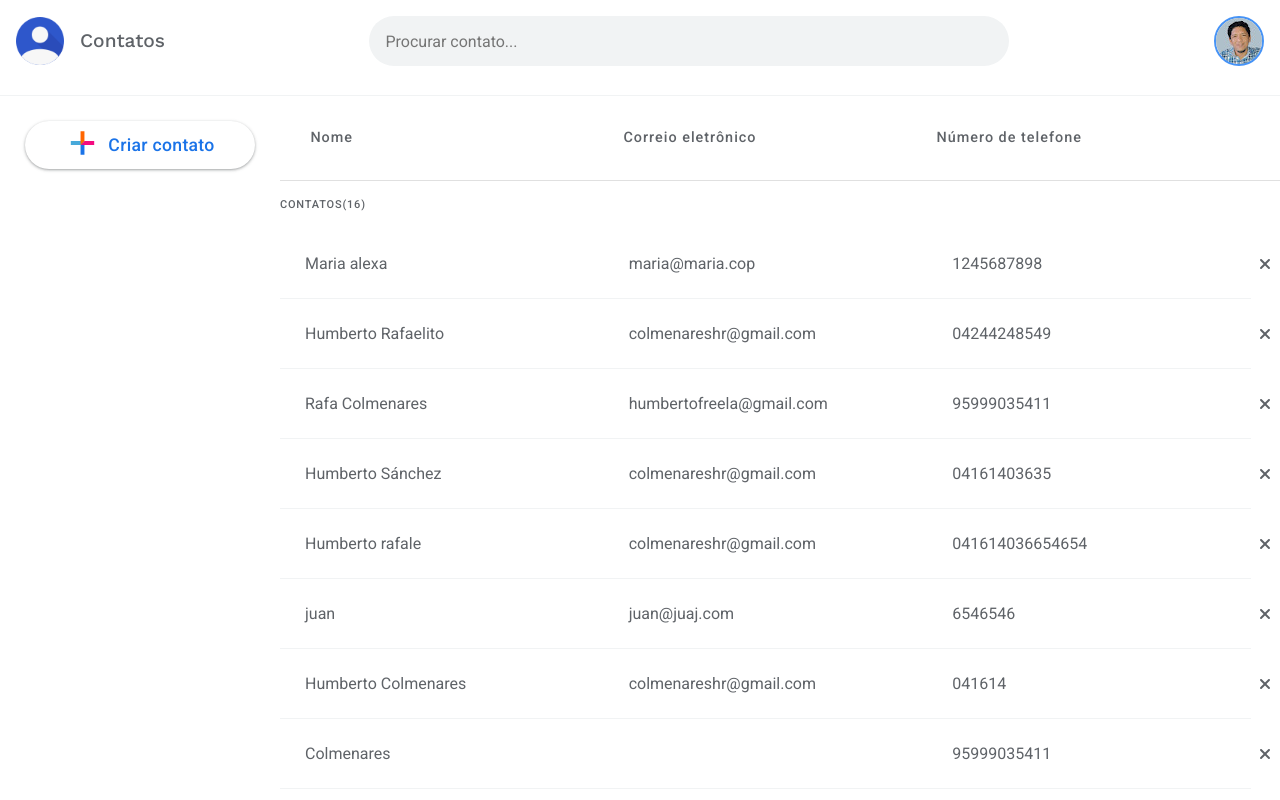
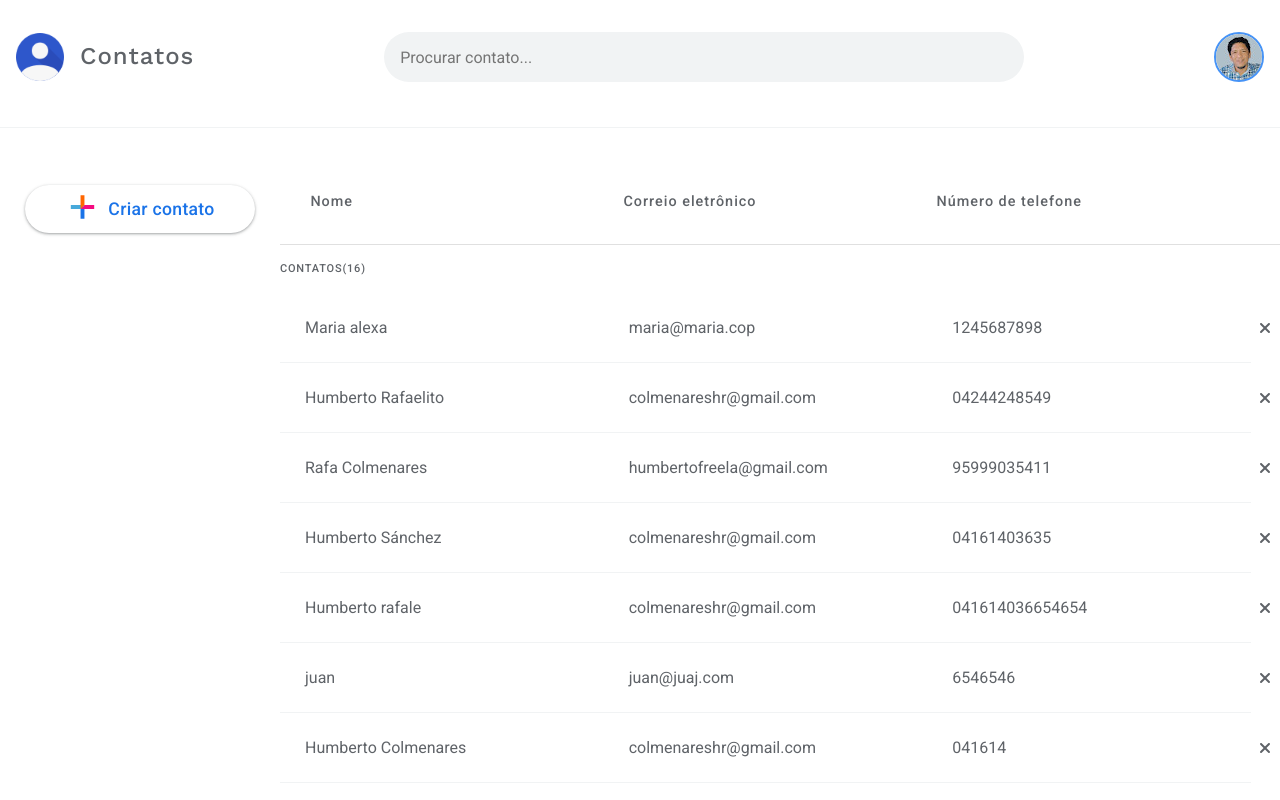
Before and after one commit to colmenareshr/ReactAgendaContatos, a React (Vite) app: page / in a window 1280 px wide. Shown: the top 800 px of the page. Built offline with nearby package versions, Linux system fonts and the light colour scheme; data requests are answered from the project's data file; the HTML template or start-up script is replaced by a standard one.

Commit message:
Limpiando código en header

```diff
--- a/db.json
+++ b/db.json
@@ -43,9 +43,9 @@
       "id": 27
     },
     {
-      "nome": "Colmenares",
-      "email": "",
-      "telefone": "95999035411",
+      "nome": "Humberto Colmenares",
+      "email": "colmenareshr@gmail.com",
+      "telefone": "04161403635",
       "id": 28
     },
     {
--- a/src/components/Header/Header.jsx
+++ b/src/components/Header/Header.jsx
@@ -34,7 +34,8 @@ const HeaderContainer = styled.header`
   height: 6rem;
   width: 100%;
   max-width: 100vw;
-  padding: 1rem;
+  margin: 2rem 0;
+  padding: 0 1rem;
   border-bottom: 1px solid #f1f3f4;
 `;
 
@@ -53,23 +54,7 @@ const Nav = styled.nav`
   justify-content: center;
 `;
 
-const NavMenu = styled.div`
-  .nav_bars {
-    height: 1.5rem;
-    width: 1.5rem;
-    padding: 0.8rem;
-    border-radius: 50%;
 
-    &:hover {
-      height: 1.5rem;
-      width: 1.5rem;
-      padding: 0.8rem;
-      background-color: #ebecec;
-      border-radius: 50%;
-      cursor: pointer;
-    }
-  }
-`;
 const MenuTitle = styled.div`
   display: flex;
   gap: 1rem;
@@ -81,9 +66,10 @@ const MenuTitle = styled.div`
   }
 
   h1 {
-    font-size: 1.2rem;
+    font-size: 1.5rem;
     line-height: 1.2rem;
     font-weight: 500;
+    letter-spacing: 1px;
     font-family: 'Work Sans', sans-serif;
   }
 `;
```
